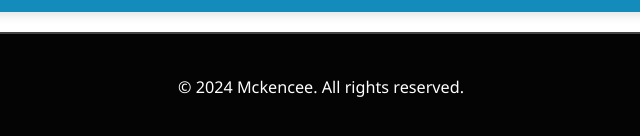
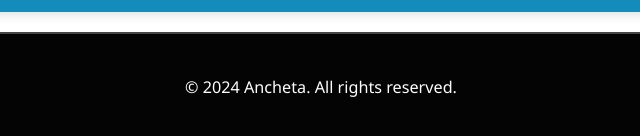
Before and after one commit to HanchetaJr22/Portfolio-Website, a plain HTML site: page pedbak.html in a window 1280 px wide. Shown: the part 964-1100 px from the top of the page, 319-959 px from the left. Drawn offline with Linux system fonts and the light colour scheme.

Commit message:
feedback1.html

```diff
--- a/pedbak.html
+++ b/pedbak.html
@@ -55,7 +55,7 @@
   </main>
   <footer>
     <div class="container">
-      <p>&copy; 2024 Mckencee. All rights reserved.</p>
+      <p>&copy; 2024 Ancheta. All rights reserved.</p>
     </div>
   </footer>
 </body>
```
